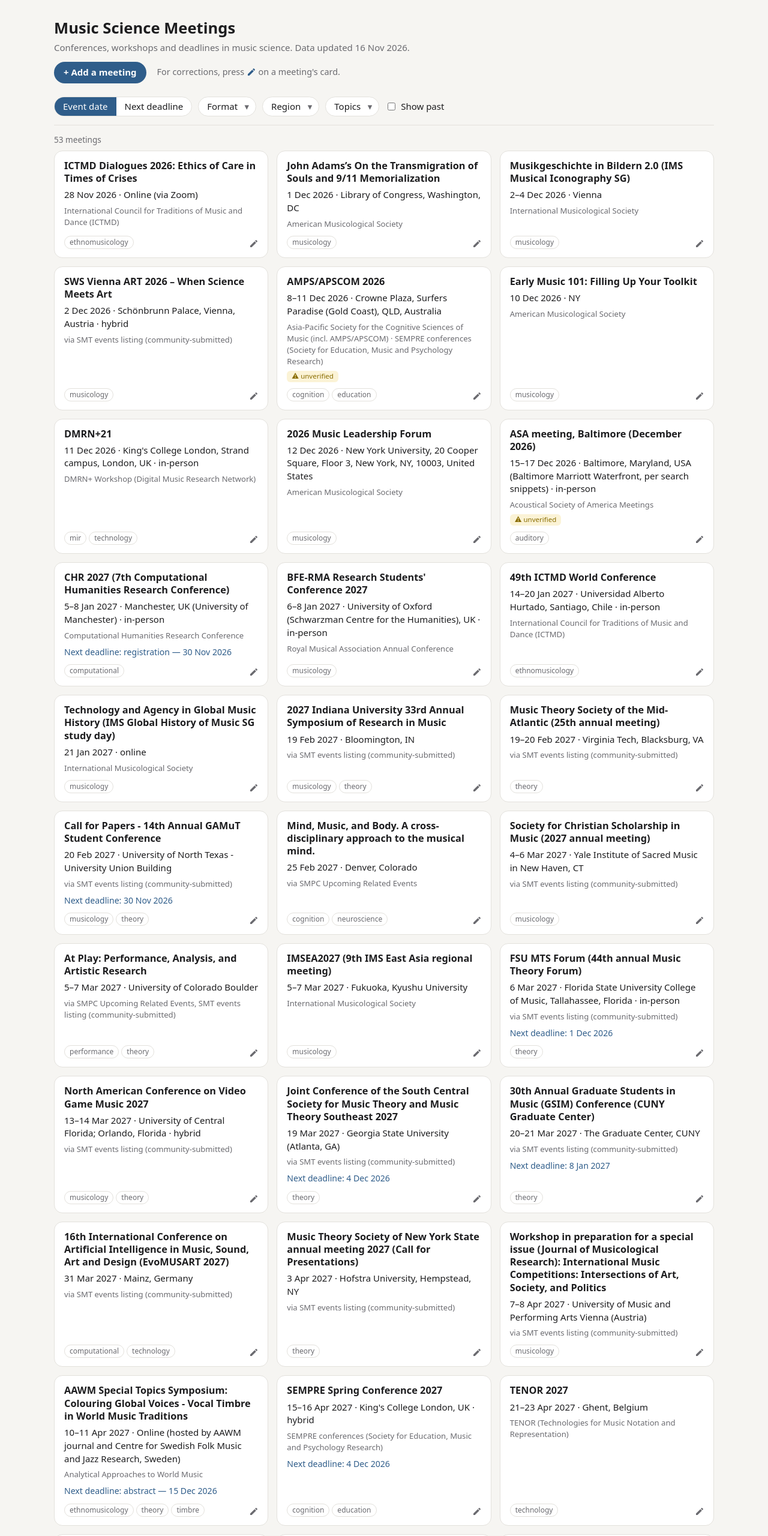
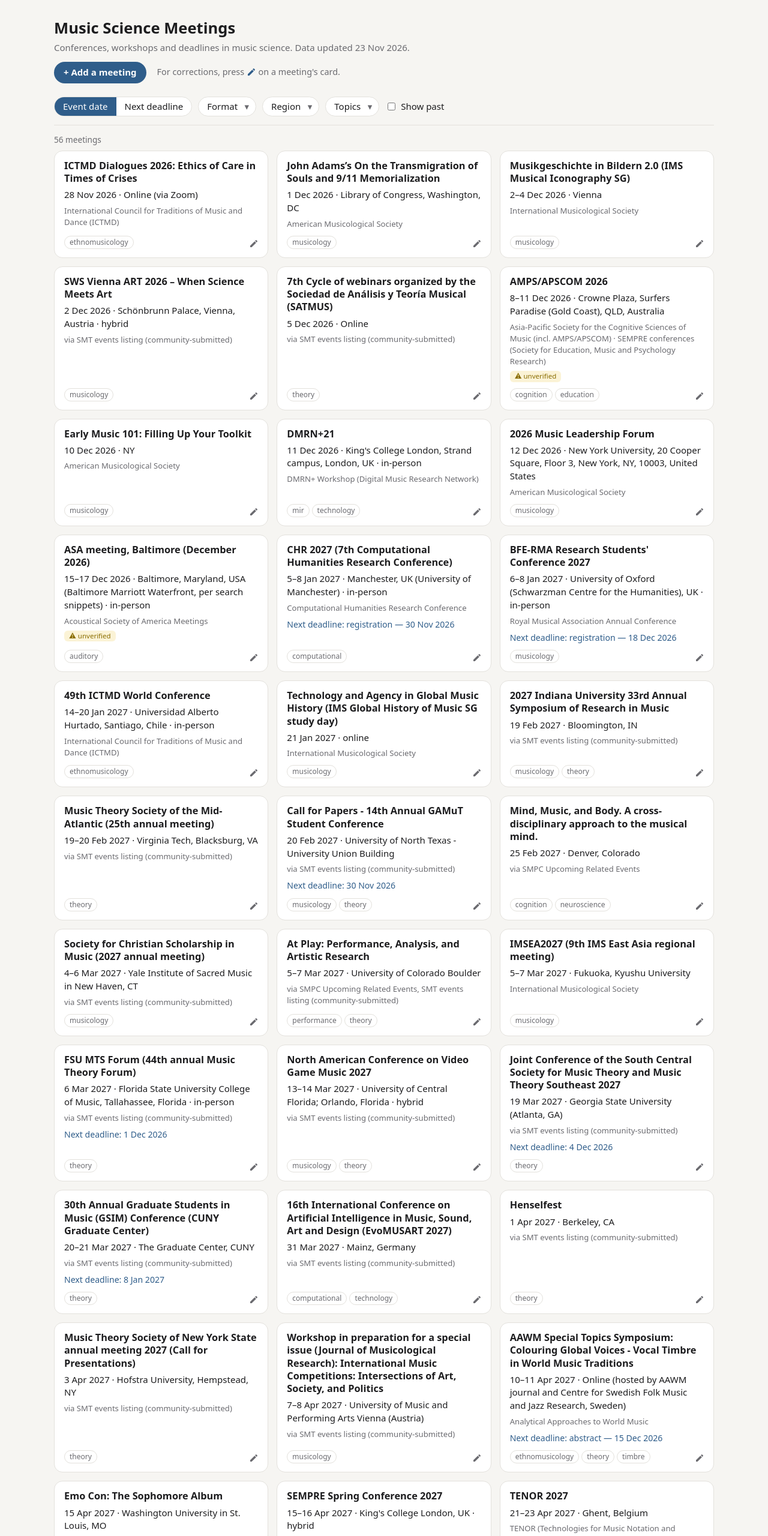
Before and after one commit to jomimc/MusicScienceMeetings, a plain HTML site: page site/index.html in a window 1280 px wide. Shown: the top 2560 px of the page at 60% size. Drawn offline with Linux system fonts and the light colour scheme.

Commit message:
Weekly update 2026-11-23

```diff
--- a/site/events.js
+++ b/site/events.js
@@ -1,4 +1,4 @@
-// Generated by scripts/build_site.py on 2026-11-16. Do not edit.
+// Generated by scripts/build_site.py on 2026-11-23. Do not edit.
 window.EVENTS = [
  {
   "id": "evolang-2026",
@@ -967,7 +967,7 @@ window.EVENTS = [
   ],
   "url": "https://www.amsmusicology.org/calendar/2026-ams-annual-meeting-online/",
   "deadlines": [],
-  "status": "ongoing",
+  "status": "past",
   "verified": true,
   "tags": [
    "musicology"
@@ -989,7 +989,7 @@ window.EVENTS = [
   ],
   "url": "https://www.musicology.org/events/comparative-perspectives-on-genetic-criticism-in-music/",
   "deadlines": [],
-  "status": "ongoing",
+  "status": "past",
   "verified": true,
   "tags": [
    "musicology"
@@ -1017,7 +1017,7 @@ window.EVENTS = [
     "note": "Deadline: Saturday, September 12, 2026"
    }
   ],
-  "status": "upcoming",
+  "status": "past",
   "verified": true,
   "tags": [
    "technology",
@@ -1042,7 +1042,7 @@ window.EVENTS = [
   ],
   "url": "https://apcsociety.org/",
   "deadlines": [],
-  "status": "upcoming",
+  "status": "past",
   "verified": true,
   "tags": [
    "auditory",
@@ -1076,7 +1076,7 @@ window.EVENTS = [
     "note": "Call for papers extended until June 15, 2026"
    }
   ],
-  "status": "upcoming",
+  "status": "past",
   "verified": true,
   "tags": [
    "ethnomusicology",
@@ -1105,7 +1105,7 @@ window.EVENTS = [
     "note": "Deadline: Friday, October 23, 2026"
    }
   ],
-  "status": "upcoming",
+  "status": "past",
   "verified": true,
   "tags": [
    "ethnomusicology",
@@ -1208,6 +1208,34 @@ window.EVENTS = [
   ]
  },
  {
+  "id": "7th-cycle-of-webinars-organized-by-the-s-2026",
+  "name": "7th Cycle of webinars organized by the Sociedad de Análisis y Teoría Musical (SATMUS)",
+  "series": [],
+  "via": [
+   "SMT events listing (community-submitted)"
+  ],
+  "start": "2026-12-05",
+  "end": null,
+  "location": "Online",
+  "format": "online",
+  "regions": [
+   "Online only"
+  ],
+  "url": "https://societymusictheory.org/events/7th-cycle-webinars-organized-sociedad-de-analisis-y-teoria-musical-satmus-2026",
+  "deadlines": [
+   {
+    "type": "deadline",
+    "date": "2026-11-20",
+    "note": "Deadline: Friday, November 20, 2026"
+   }
+  ],
+  "status": "upcoming",
+  "verified": true,
+  "tags": [
+   "theory"
+  ]
+ },
+ {
   "id": "amps-apscom-2026",
   "name": "AMPS/APSCOM 2026",
   "series": [
@@ -1414,6 +1442,14 @@ window.EVENTS = [
     "type": "deadline",
     "date": "2026-09-15",
     "note": "call for proposals submission deadline"
+   },
+   {
+    "type": "registration",
+    "date": "2026-12-18"
+   },
+   {
+    "type": "registration",
+    "date": "2027-01-02"
    }
   ],
   "status": "upcoming",
@@ -1841,6 +1877,34 @@ window.EVENTS = [
   ]
  },
  {
+  "id": "henselfest-2027",
+  "name": "Henselfest",
+  "series": [],
+  "via": [
+   "SMT events listing (community-submitted)"
+  ],
+  "start": "2027-04-01",
+  "end": null,
+  "location": "Berkeley, CA",
+  "format": "not stated",
+  "regions": [
+   "North America"
+  ],
+  "url": "https://societymusictheory.org/events/henselfest-2027",
+  "deadlines": [
+   {
+    "type": "deadline",
+    "date": "2026-11-18",
+    "note": "Deadline: Wednesday, November 18, 2026"
+   }
+  ],
+  "status": "upcoming",
+  "verified": true,
+  "tags": [
+   "theory"
+  ]
+ },
+ {
   "id": "music-theory-society-of-new-york-state-a-2027",
   "name": "Music Theory Society of New York State annual meeting 2027 (Call for Presentations)",
   "series": [],
@@ -1931,6 +1995,34 @@ window.EVENTS = [
   ]
  },
  {
+  "id": "emo-con-the-sophomore-album-2027",
+  "name": "Emo Con: The Sophomore Album",
+  "series": [],
+  "via": [
+   "SMT events listing (community-submitted)"
+  ],
+  "start": "2027-04-15",
+  "end": null,
+  "location": "Washington University in St. Louis, MO",
+  "format": "not stated",
+  "regions": [
+   "Not stated"
+  ],
+  "url": "https://societymusictheory.org/events/emo-con-sophomore-album-2027",
+  "deadlines": [
+   {
+    "type": "deadline",
+    "date": "2027-01-14",
+    "note": "Deadline: Thursday, January 14, 2027"
+   }
+  ],
+  "status": "upcoming",
+  "verified": true,
+  "tags": [
+   "theory"
+  ]
+ },
+ {
   "id": "sempre-2027",
   "name": "SEMPRE Spring Conference 2027",
   "series": [
@@ -2698,4 +2790,4 @@ window.EVENTS = [
   ]
  }
 ];
-window.GENERATED = "2026-11-16";
+window.GENERATED = "2026-11-23";
--- a/site/index.html
+++ b/site/index.html
@@ -51,7 +51,7 @@
     <p>Data and code: <a href="https://github.com/jomimc/MusicScienceMeetings">github.com/jomimc/MusicScienceMeetings</a></p>
   </footer>
 
-  <script src="events.js?v=880beddb"></script>
+  <script src="events.js?v=7deba2c5"></script>
   <script src="app.js?v=c1f220e8"></script>
 </body>
 </html>
```
Also changed, not shown: data/state.json (+11 -8 lines), 2 other files.
